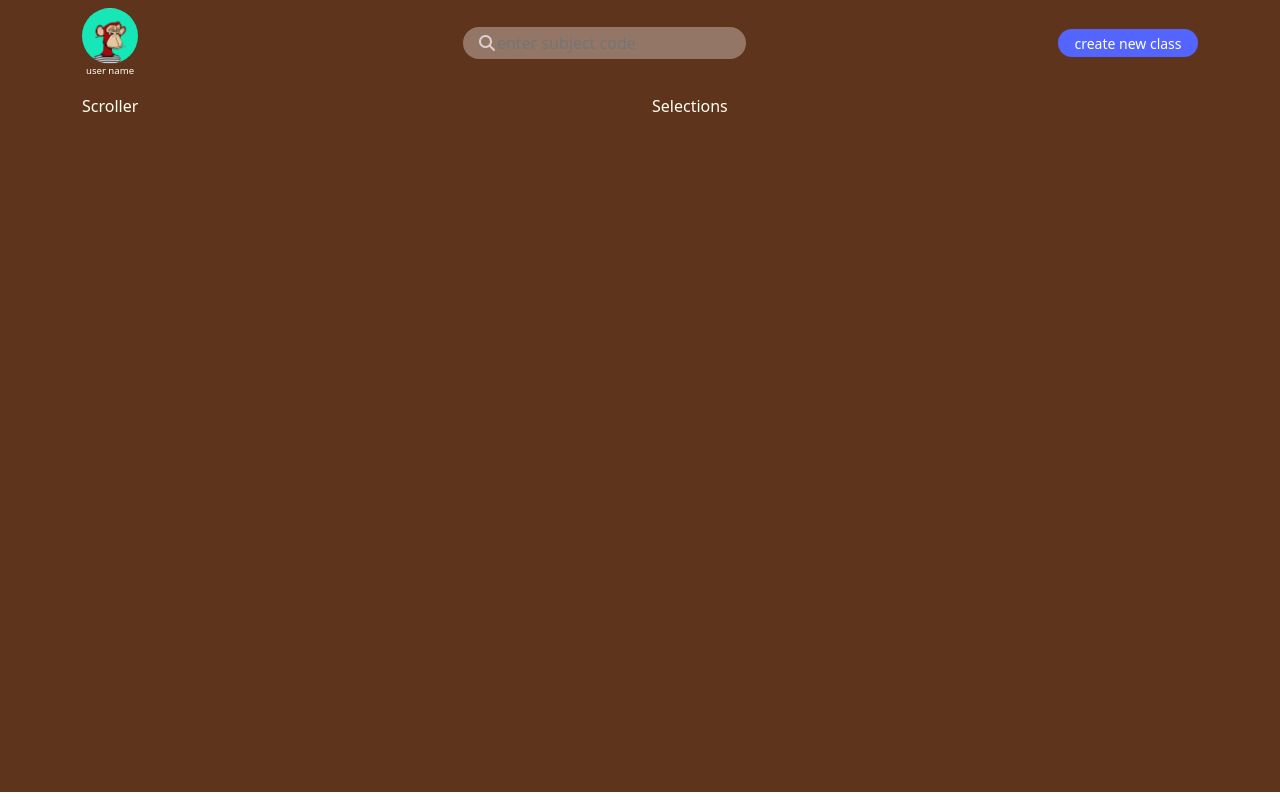
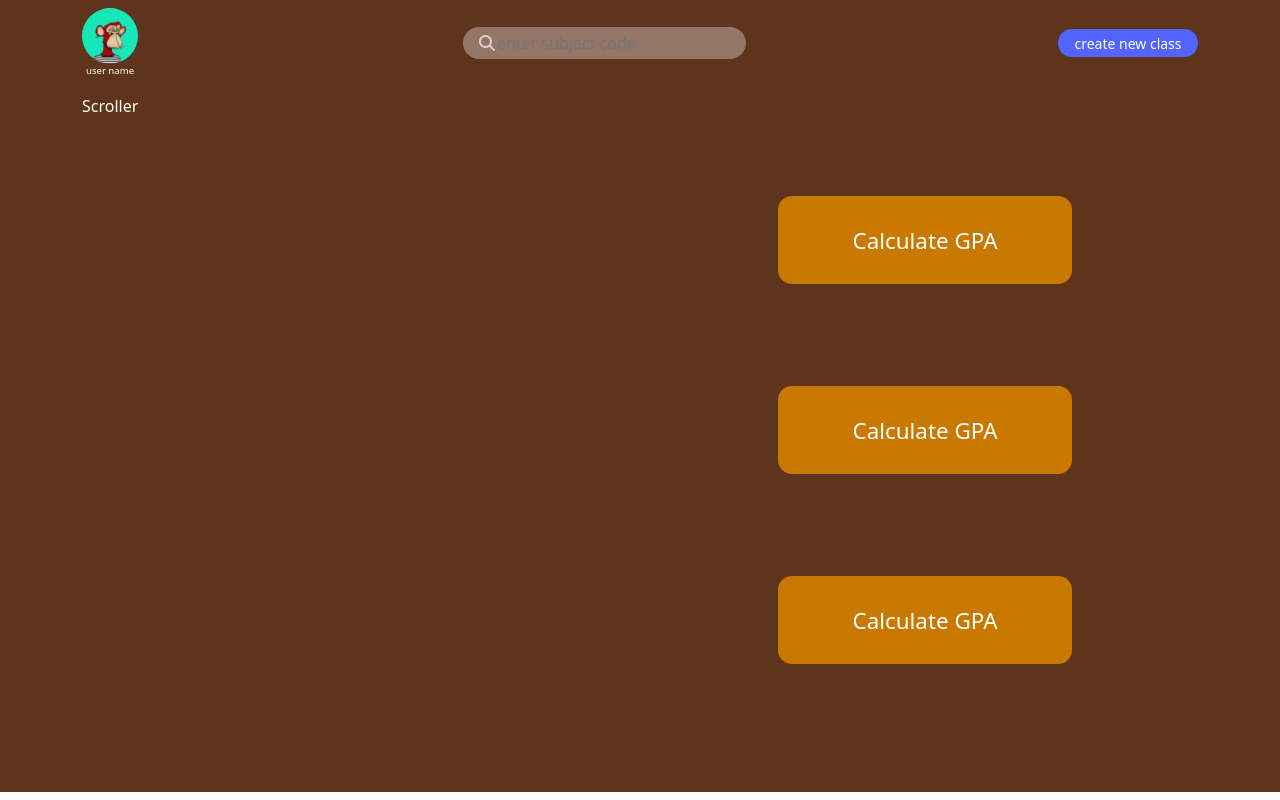
Before and after one commit to nakulankurmullam/noteslab, a React (Vite) app: page /faculty in a window 1280 px wide. Built offline with nearby package versions, Linux system fonts and the light colour scheme.

Commit message:
selections component done

```diff
--- a/src/Components/Selection.css
+++ b/src/Components/Selection.css
@@ -0,0 +1,18 @@
+/* C97800 */
+#selections{
+    display:flex;
+    flex-direction:column;
+    justify-content:space-evenly;
+    align-items:center;
+    height: 84vh;
+}
+.selection-btns{
+    background-color: #c97800;
+    font-size:1.4rem;
+    color:white;
+    border:none;
+    border-radius:14px;
+    padding: 5px 10px 5px 10px;
+    height:11vh;
+    width:23vw;
+}
--- a/src/Components/Selections.jsx
+++ b/src/Components/Selections.jsx
@@ -1,8 +1,13 @@
 import React from 'react'
+import './Selection.css'
 
 function Selections() {
   return (
-    <div>Selections</div>
+    <div id="selections">
+      <button className="selection-btns"> Calculate GPA</button>
+      <button className="selection-btns"> Calculate GPA</button>
+      <button className="selection-btns"> Calculate GPA</button>
+    </div>
   )
 }
 
```
